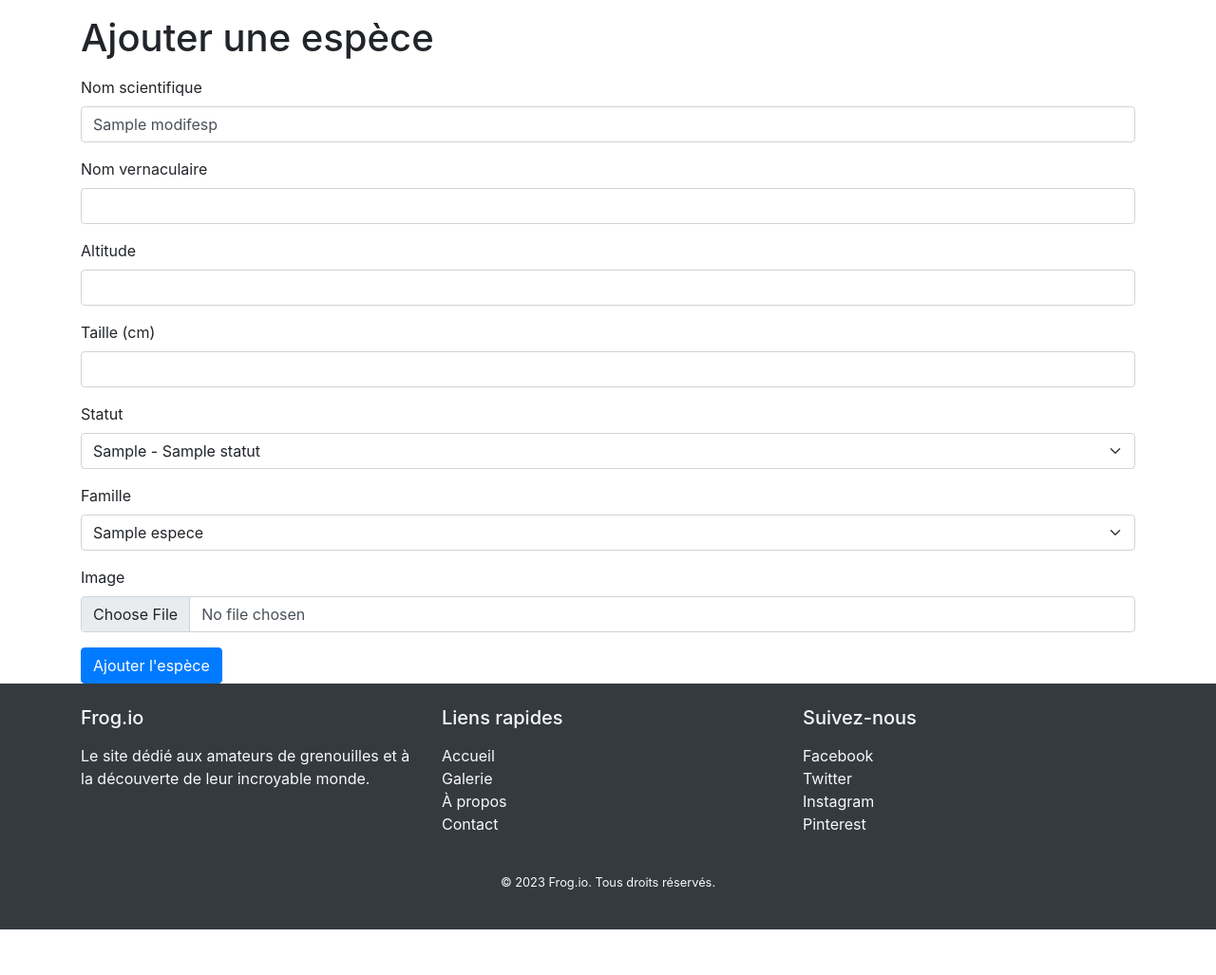
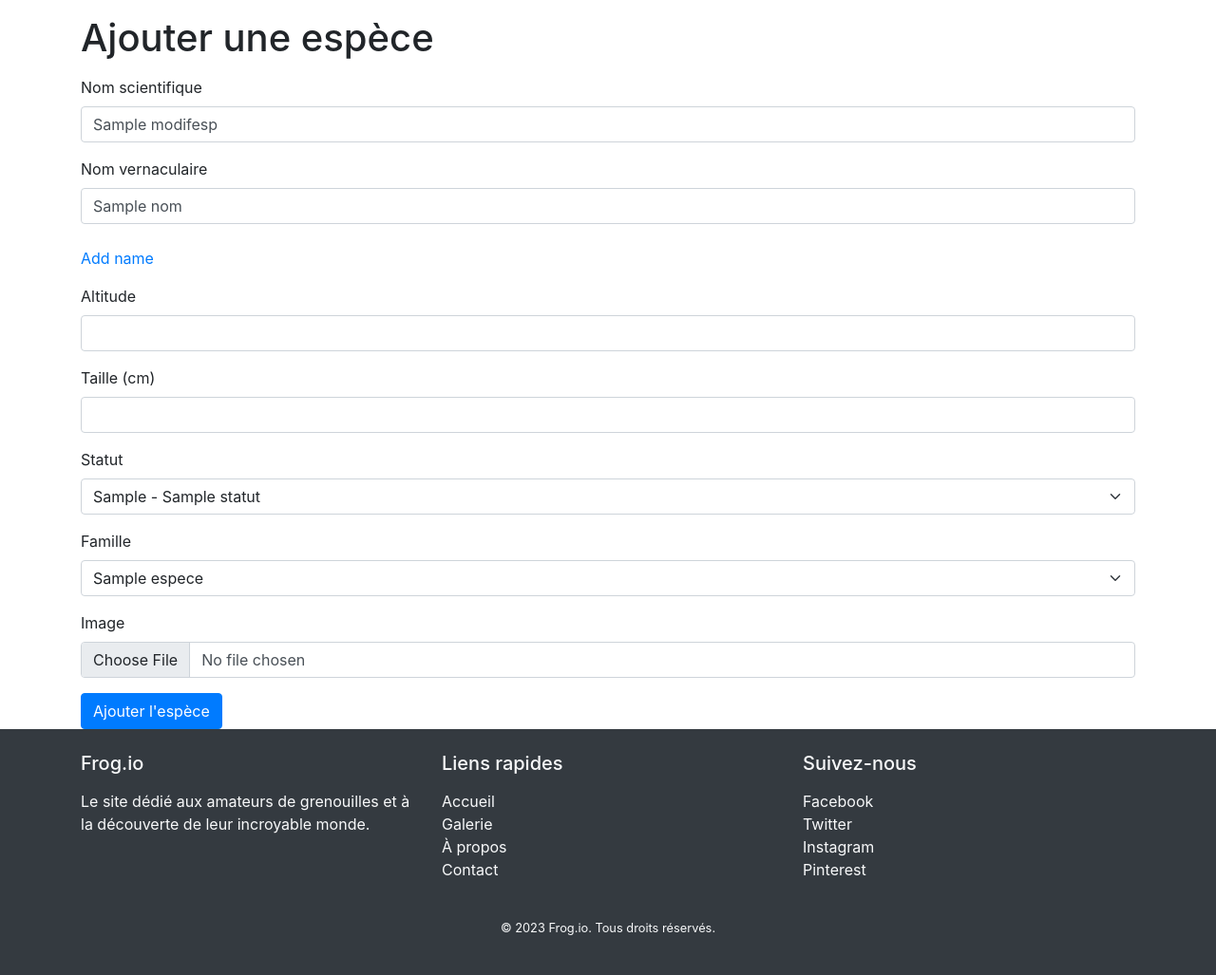
Before and after one commit to XavierPelle/Frog.io, a PHP site: template views/especes/create.php in a window 1280 px wide. Shown: the whole page at 95% size. Before the commit the page ends 979 px from the top, so only its background shows below. Run offline with PHP 8.4, Linux system fonts and the light colour scheme; the template is opened without the code that fills it: most values are stand-ins (such as "Sample title", 1, 10 or a date in 2020).

Commit message:
Pas ouf nom

```diff
--- a/views/especes/create.php
+++ b/views/especes/create.php
@@ -6,9 +6,19 @@
                 <label for="nomScientifique" class="form-label">Nom scientifique</label>
                 <input type="text" class="form-control" id="nomScientifique" name="nomScientifique" value="<?php echo (isset($modifesp)) ? $modifesp->nomScientifique : '';?>">
             </div>
-            <div class="mb-3">
+            <div class="mb-3" id="inputNom">
                 <label for="nomVernaculaire" class="form-label">Nom vernaculaire</label>
-                <input type="text" class="form-control" id="nomVernaculaire" name="nomVernaculaire" value="">
+                <?php
+                foreach ($noms as $nom) {
+                    echo "<input type='text' class='form-control' name='nomVernaculaire' value='$nom->nom'><br>";
+                }
+                ?>
+                <script>
+                    function addInput() {
+                        document.getElementById('inputNom').innerHTML += "<input type='text' class='form-control' name='nomVernaculaire'><br>"
+                    }
+                </script>
+                <a href="#" onclick="addInput()">Add name</a>
             </div>
             <div class="mb-3">
                 <label for="altitude" class="form-label">Altitude</label>
```
Also changed, not shown: src/Controller/Especes.php (+11 -2 lines), views/especes/list.php (line endings or trailing spaces).
